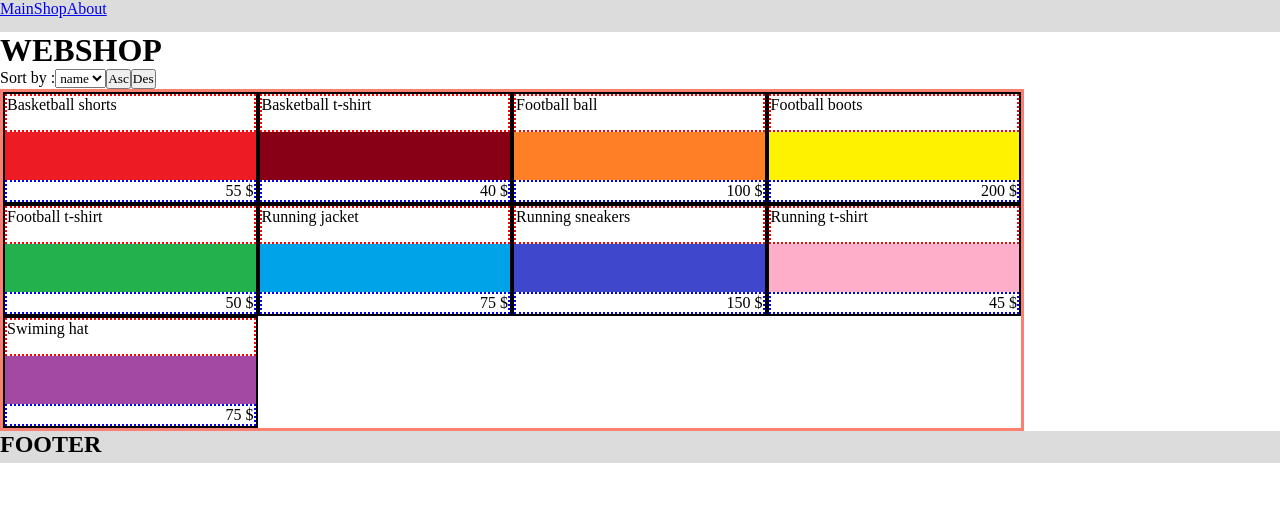
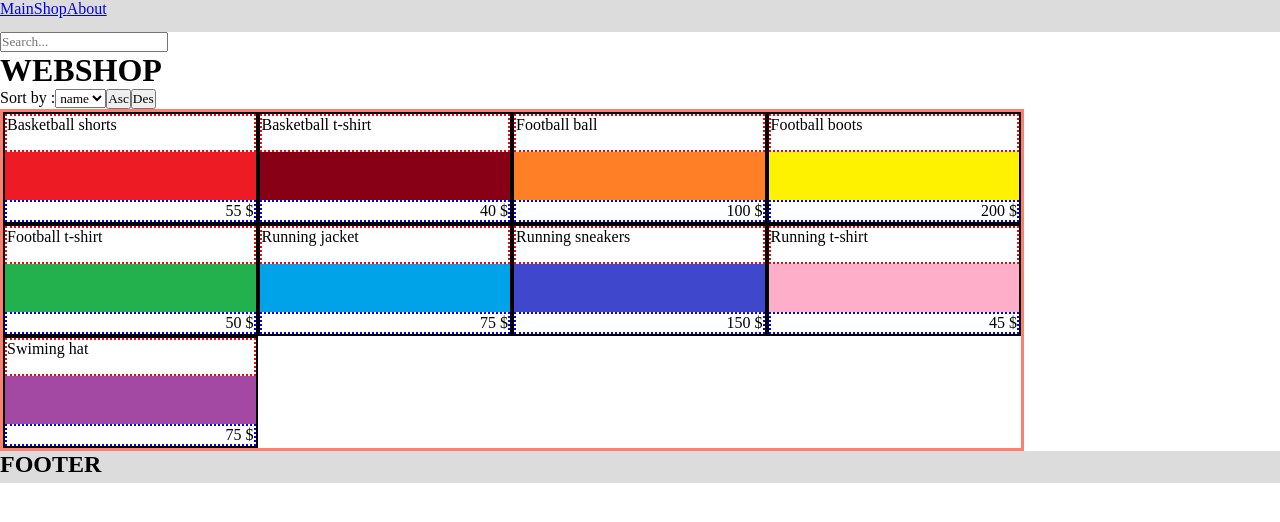
Before and after one commit to TRAHIM86/webshop, a React (Create React App) app: page / in a window 1280 px wide. Shown: the top 522 px of the page. Built offline with nearby package versions, Linux system fonts and the light colour scheme; data requests are answered from the project's data file.

Commit message:
feat: added filter products

```diff
--- a/src/components/productList.jsx
+++ b/src/components/productList.jsx
@@ -1,39 +1,9 @@
-import { useEffect, useState } from "react";
-import Requests from "../requests";
 import { ProductImg } from "./productImg";
 import styles from "./productList.module.css";
 
-export const ProductList = () => {
-  const [products, setProducts] = useState([]);
-  //const [loading, setLoading] = useState(true);
-
-  const [sortMethod, setSortMethod] = useState("name");
-  const [sortOrder, setSortOrder] = useState("asc");
-
-  console.log("sort: ", sortMethod, sortOrder);
-
-  useEffect(() => {
-    async function fetchProducts(sortBy, sortOrder) {
-      const allProducts = await Requests.getAllProduct(sortBy, sortOrder);
-      setProducts(allProducts);
-    }
-
-    fetchProducts(sortMethod, sortOrder);
-  }, [sortMethod, sortOrder]);
-
+export const ProductList = ({ products }) => {
   return (
     <div>
-      <h1>WEBSHOP</h1>
-      Sort by :
-      <select
-        value={sortMethod}
-        onChange={(e) => setSortMethod(e.target.value)}
-      >
-        <option value="name">name</option>
-        <option value="price">price</option>
-      </select>
-      <button onClick={() => setSortOrder("asc")}>Asc</button>
-      <button onClick={() => setSortOrder("desc")}>Des</button>
       <div className={styles.productList}>
         {products &&
           products.map((product) => {
--- /dev/null
+++ b/src/components/productMenu.jsx
@@ -0,0 +1,19 @@
+import react from "react";
+
+export const ProductMenu = ({ sortMethod, setSortMethod, setSortOrder }) => {
+  return (
+    <div>
+      <h1>WEBSHOP</h1>
+      Sort by :
+      <select
+        value={sortMethod}
+        onChange={(e) => setSortMethod(e.target.value)}
+      >
+        <option value="name">name</option>
+        <option value="price">price</option>
+      </select>
+      <button onClick={() => setSortOrder("asc")}>Asc</button>
+      <button onClick={() => setSortOrder("desc")}>Des</button>
+    </div>
+  );
+};
--- a/src/index.js
+++ b/src/index.js
@@ -3,8 +3,4 @@ import ReactDOM from "react-dom/client";
 import App from "./App";
 
 const root = ReactDOM.createRoot(document.getElementById("root"));
-root.render(
-  <React.StrictMode>
-    <App />
-  </React.StrictMode>
-);
+root.render(<App />);
--- a/src/pages/shop.jsx
+++ b/src/pages/shop.jsx
@@ -1,10 +1,40 @@
-import react from "react";
+import react, { useEffect, useState } from "react";
 import { ProductList } from "../components/productList";
+import Requests from "../requests";
+import { ProductMenu } from "../components/productMenu";
 
 export const Shop = () => {
+  const [products, setProducts] = useState([]);
+
+  const [sortMethod, setSortMethod] = useState("name");
+  const [sortOrder, setSortOrder] = useState("asc");
+  const [searchStr, setSearchStr] = useState("");
+  //const [loading, setLoading] = useState(true);
+
+  useEffect(() => {
+    async function fetchProducts(method, order, str) {
+      const allProducts = await Requests.getAllProduct(method, order, str);
+      setProducts(allProducts);
+    }
+
+    fetchProducts(sortMethod, sortOrder, searchStr);
+  }, [sortMethod, sortOrder, searchStr]);
+
   return (
     <div>
-      <ProductList />
+      <input
+        type="text"
+        value={searchStr}
+        placeholder="Search..."
+        onChange={(e) => setSearchStr(e.target.value)}
+      />
+
+      <ProductMenu
+        sortMethod={sortMethod}
+        setSortMethod={setSortMethod}
+        setSortOrder={setSortOrder}
+      />
+      <ProductList products={products} />
     </div>
   );
 };
--- a/src/requests.js
+++ b/src/requests.js
@@ -5,7 +5,9 @@ import axios from "axios";
 //  params._order = sortOrder при передаче запроса
 // поэтому здесь заколхозил
 export default class Requests {
-  static async getAllProduct(sortBy, sortOrder) {
+  static async getAllProduct(sortBy, sortOrder, filterStr = "") {
+    console.log("filterStr ", filterStr);
+
     try {
       const response = await axios.get("http://localhost:3002/products");
       let products = response.data;
@@ -20,7 +22,9 @@ export default class Requests {
         });
       }
 
-      return products;
+      return products.filter((product) =>
+        product.name.toLowerCase().includes(filterStr.toLowerCase())
+      );
     } catch (err) {
       console.log(err);
     }
```
